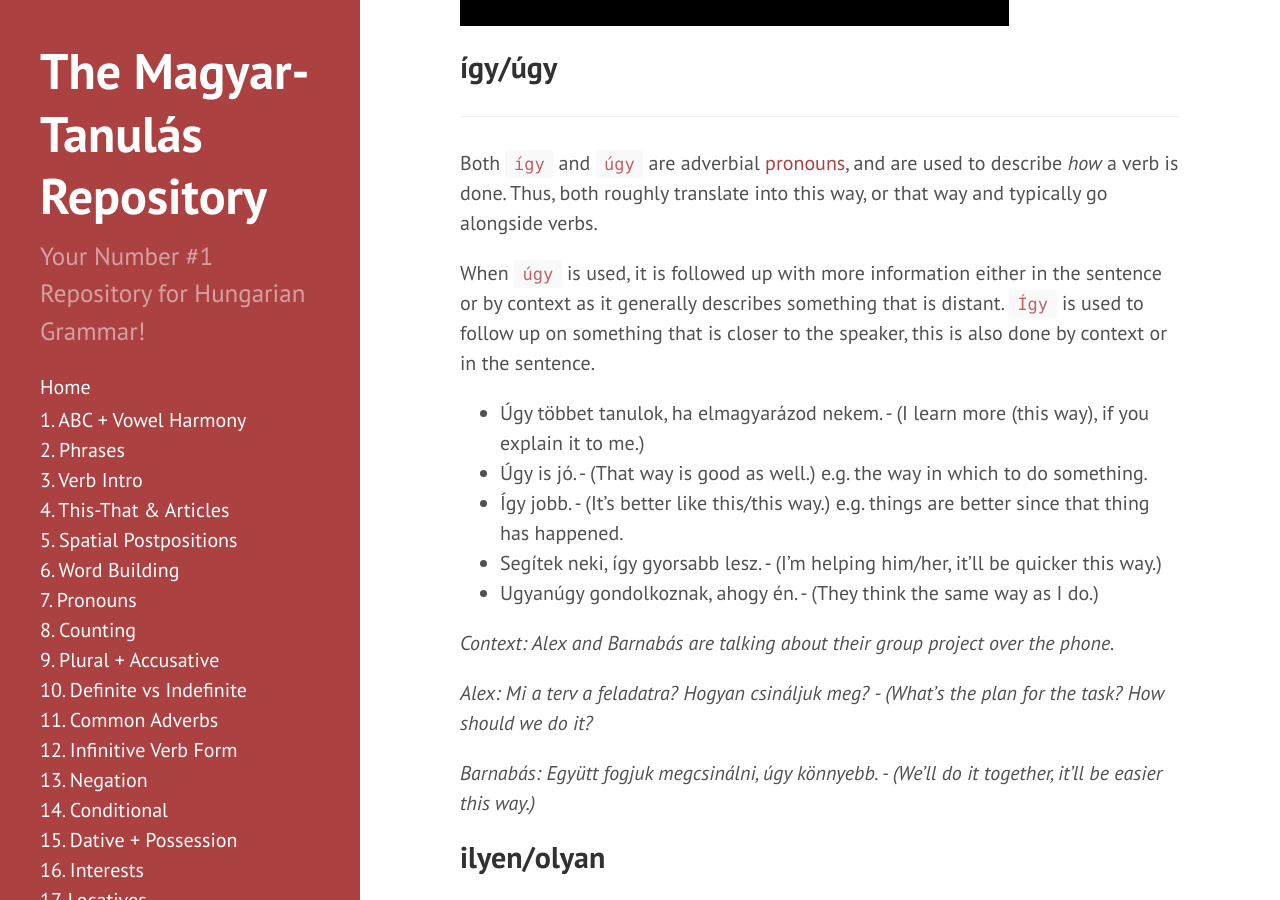
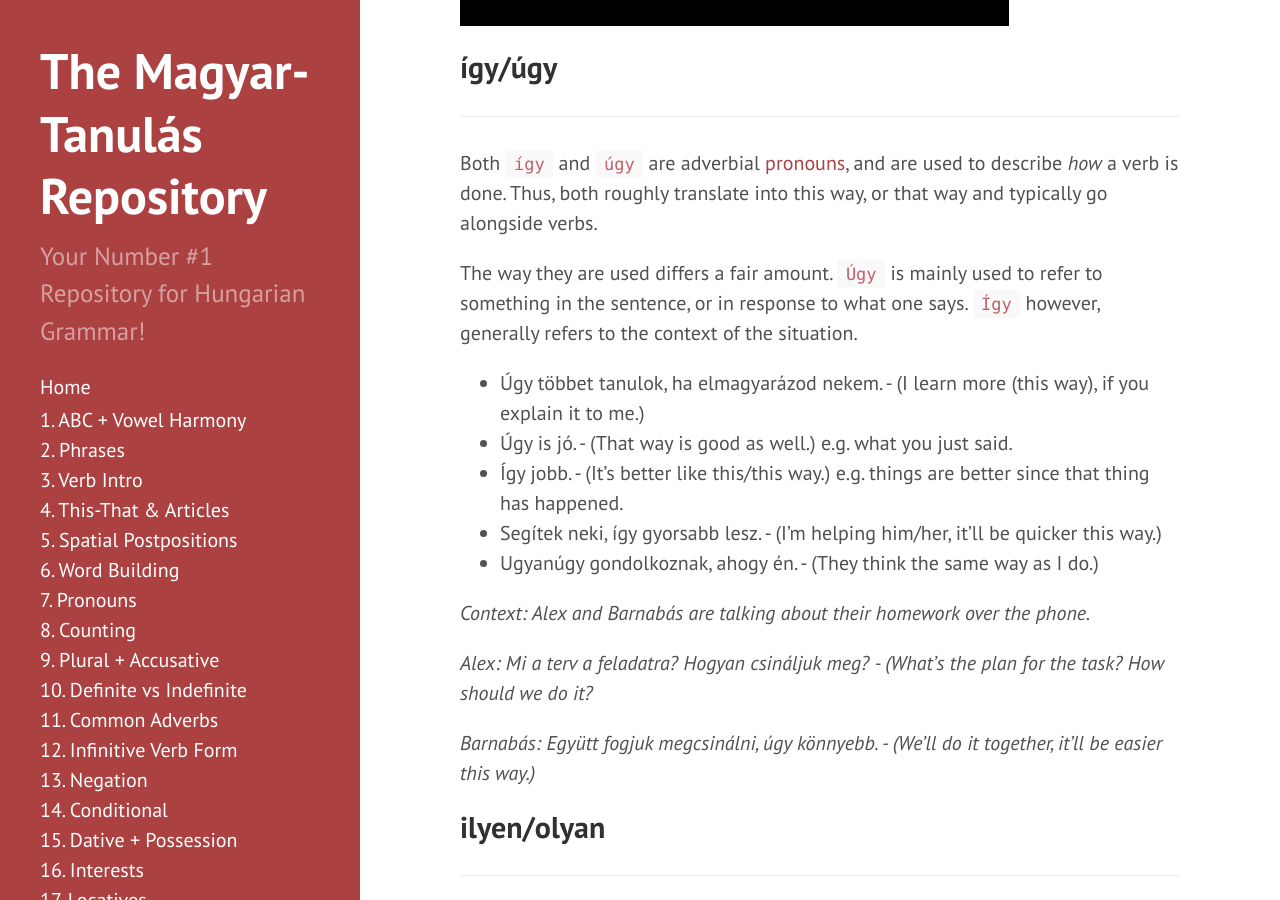
Before and after one commit to Magyartanulas/magyartanulas.github.io, a Jekyll site: the page built from comparisons.md, in a window 1280 px wide and 900 px high, scrolled down 1858 px. Built offline with Jekyll 4.4.1, drawn with Linux system fonts in a browser that asks for light colours; comment, search, counter and statistics services are not loaded.

Commit message:
Update comparisons.md

```diff
--- a/comparisons.md
+++ b/comparisons.md
@@ -50,15 +50,15 @@ To use the comparative, attach `-bb` to the end of a noun, and to make that comp
 
 Both `így` and `úgy` are adverbial [pronouns](https://magyartanulas.github.io/pronouns), and are used to describe *how* a verb is done. Thus, both roughly translate into this way, or that way and typically go alongside verbs.
 
-When `úgy` is used, it is followed up with more information either in the sentence or by context as it generally describes something that is distant. `Így` is used to follow up on something that is closer to the speaker, this is also done by context or in the sentence.
+The way they are used differs a fair amount. `Úgy` is mainly used to refer to something in the sentence, or in response to what one says. `Így` however, generally refers to the context of the situation.
 
 * Úgy többet tanulok, ha elmagyarázod nekem. - (I learn more (this way), if you explain it to me.)
-* Úgy is jó. - (That way is good as well.) e.g. the way in which to do something.
+* Úgy is jó. - (That way is good as well.) e.g. what you just said.
 * Így jobb. - (It's better like this/this way.) e.g. things are better since that thing has happened.
 * Segítek neki, így gyorsabb lesz. - (I'm helping him/her, it'll be quicker this way.)
 * Ugyanúgy gondolkoznak, ahogy én. - (They think the same way as I do.)
 
-*Context: Alex and Barnabás are talking about their group project over the phone.*
+*Context: Alex and Barnabás are talking about their homework over the phone.*
 
 *Alex: Mi a terv a feladatra? Hogyan csináljuk meg? - (What's the plan for the task? How should we do it?*
 
```
